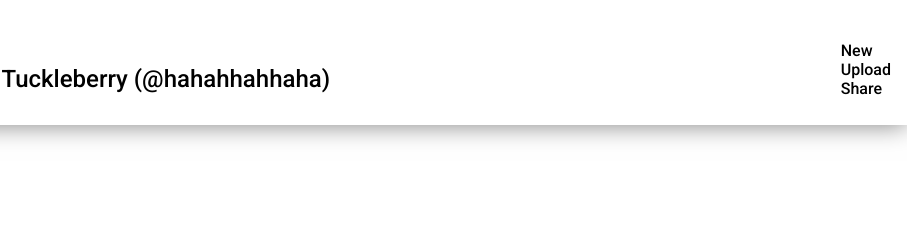
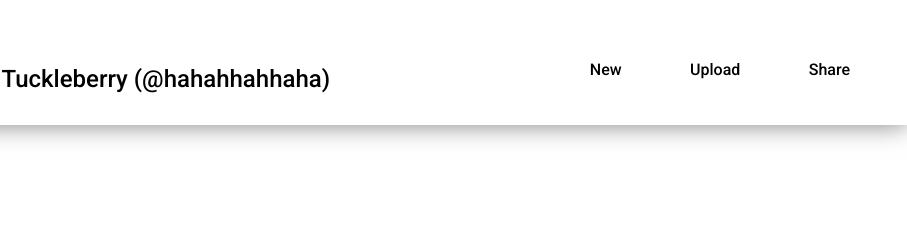
Before and after one commit to jmagali/odin-dashboard, a plain HTML site: page index.html in a window 1280 px wide. Shown: the part 67-302 px from the top of the page, 373-1280 px from the left. Drawn offline with Linux system fonts and the light colour scheme.

Commit message:
Style action container

```diff
--- a/styles.css
+++ b/styles.css
@@ -100,11 +100,22 @@ input {
 .account-container {
     display: flex;
     align-items: center;
+    flex: 1 1 auto;
+}
+
+.inner-header-container {
     justify-content: space-between;
 }
 
 .account-container {
     gap: 1em;
+}
+
+.action-container {
+    display: flex;
+    flex: 1 1 auto;
+    justify-content: center;
+    gap: 20%;
 }
 
 
```
